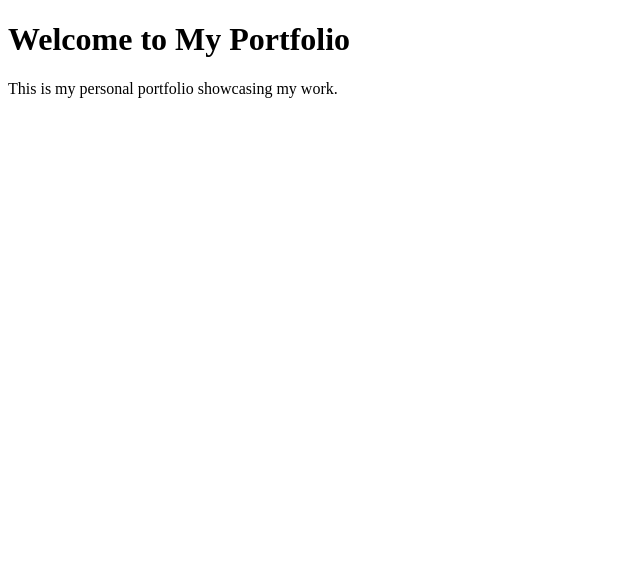
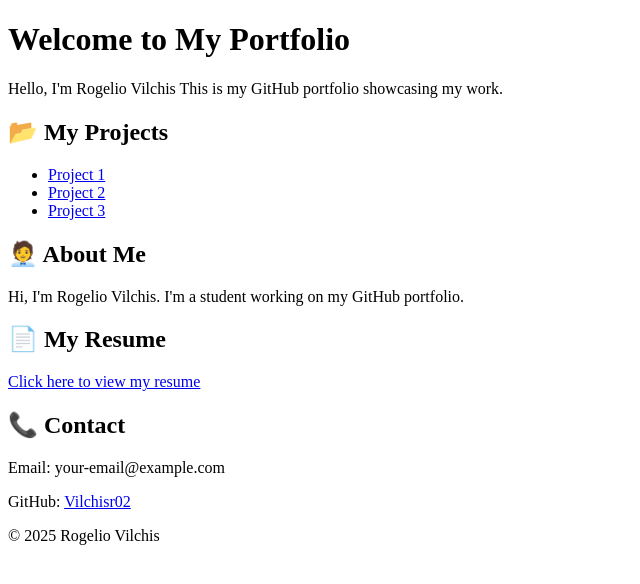
Before and after one commit to Vilchisr02/vilchisr02.github.io, a plain HTML site: page index.html in a window 1280 px wide. Shown: the whole page, without its empty margins (0-640 px from the left). Drawn offline with Linux system fonts and the light colour scheme.

Commit message:
Update index.html

```diff
--- a/index.html
+++ b/index.html
@@ -1,10 +1,41 @@
 <!DOCTYPE html>
 <html>
 <head>
-<title>Welcome to My GitHub Portfolio</title>
+    <title>My Portfolio</title>
 </head>
 <body>
-<h1>Welcome to My Portfolio</h1>
-<p>This is my personal portfolio showcasing my work.</p>
+    <header>
+        <h1>Welcome to My Portfolio</h1>
+        <p>Hello, I'm Rogelio Vilchis This is my GitHub portfolio showcasing my work.</p>
+    </header>
+
+    <section>
+        <h2>📂 My Projects</h2>
+        <ul>
+            <li><a href="https://github.com/Vilchisr02/CMPSC206-Project1">Project 1</a></li>
+            <li><a href="https://github.com/Vilchisr02/CMPSC321-Project1">Project 2</a></li>
+            <li><a href="https://github.com/Vilchisr02/CMPSC390-Project1">Project 3</a></li>
+        </ul>
+    </section>
+
+    <section>
+        <h2>🧑‍💼 About Me</h2>
+        <p>Hi, I'm Rogelio Vilchis. I'm a student working on my GitHub portfolio.</p>
+    </section>
+
+    <section>
+        <h2>📄 My Resume</h2>
+        <p><a href="https://github.com/Vilchisr02/Resume">Click here to view my resume</a></p>
+    </section>
+
+    <section>
+        <h2>📞 Contact</h2>
+        <p>Email: your-email@example.com</p>
+        <p>GitHub: <a href="https://github.com/vilchisr02">Vilchisr02</a></p>
+    </section>
+
+    <footer>
+        <p>© 2025 Rogelio Vilchis</p>
+    </footer>
 </body>
 </html>
```
